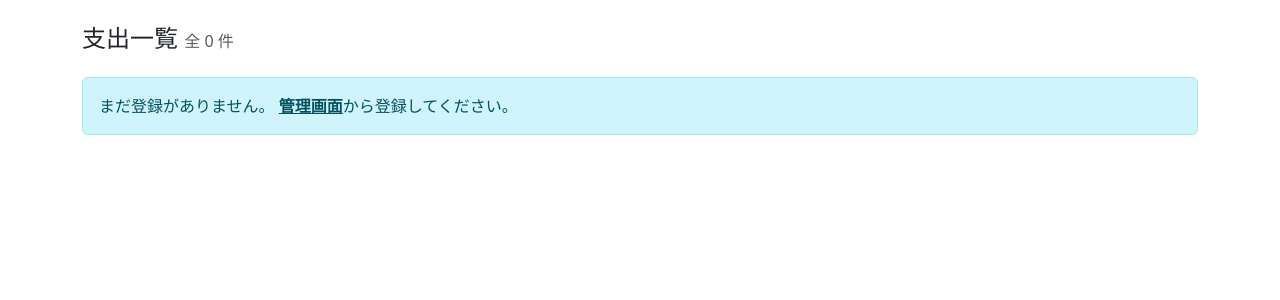
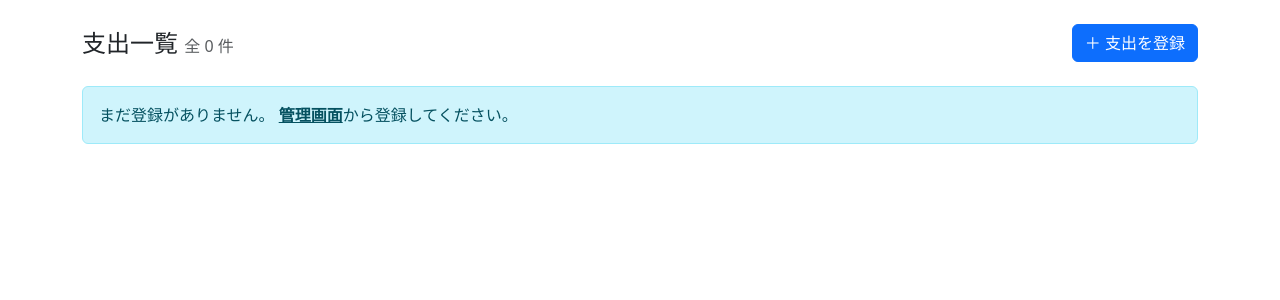
Before and after one commit to linqinchijing015-ship-it/osaihu_mihariban, a Django app: page /expenses/ in a window 1280 px wide. Shown: the part 56-356 px from the top of the page. Run offline with Django 5.2, Linux system fonts and the light colour scheme; data that the repository does not hold is empty.

Commit message:
feat(front): 一覧画面に登録/編集/削除の動線を追加
ホーム画面（支出一覧）から add/edit/delete の各画面へ飛べるよう
リンクを追加。View/URL は PR #2 で実装済みだが導線が無かったため補う。

- 見出し横に「＋ 支出を登録」ボタン
- テーブルに「操作」列を追加し各行に編集/削除ボタン

Co-Authored-By: Claude Opus 4.8 (1M context) <noreply@anthropic.com>

```diff
--- a/expenses/templates/expenses/expense_list.html
+++ b/expenses/templates/expenses/expense_list.html
@@ -3,7 +3,10 @@
 {% block title %}支出一覧 - osaihu_mihariban{% endblock %}
 
 {% block content %}
-<h1 class="h4 mb-4">支出一覧 <small class="text-muted fs-6">全 {{ expenses|length }} 件</small></h1>
+<div class="d-flex justify-content-between align-items-center mb-4">
+  <h1 class="h4 mb-0">支出一覧 <small class="text-muted fs-6">全 {{ expenses|length }} 件</small></h1>
+  <a href="{% url 'expenses:add' %}" class="btn btn-primary">＋ 支出を登録</a>
+</div>
 
 {% if expenses %}
   <!-- 支出が1件以上あるとき: Bootstrap 5 のテーブルで表示 -->
@@ -15,6 +18,7 @@
         <th class="text-end">金額（円）</th>
         <th class="text-end">後悔スコア</th>
         <th>登録日時</th>
+        <th class="text-end">操作</th>
       </tr>
     </thead>
     <tbody>
@@ -33,6 +37,10 @@
           {% endif %}
         </td>
         <td>{{ expense.created_at|date:"Y/m/d H:i" }}</td>
+        <td class="text-end">
+          <a href="{% url 'expenses:edit' expense.pk %}" class="btn btn-sm btn-outline-secondary">編集</a>
+          <a href="{% url 'expenses:delete' expense.pk %}" class="btn btn-sm btn-outline-danger">削除</a>
+        </td>
       </tr>
       {% endfor %}
     </tbody>
```
